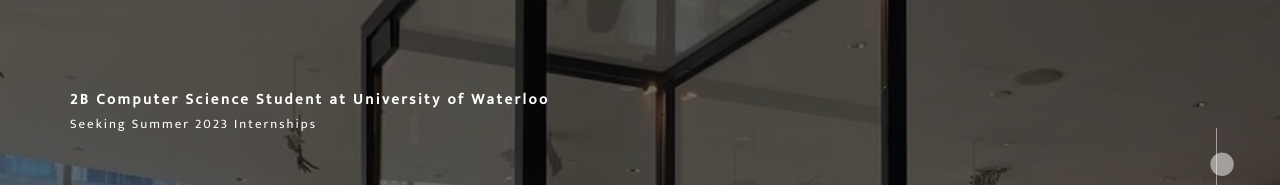
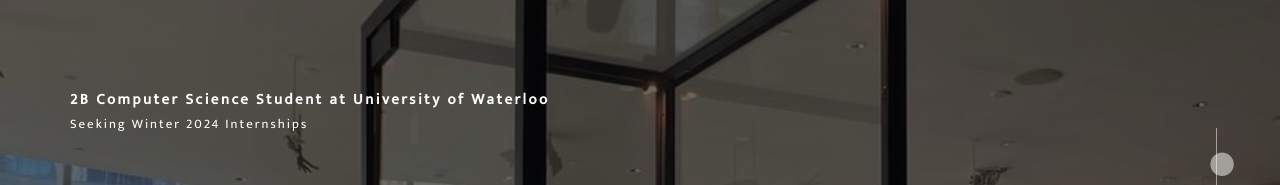
Before and after one commit to jodiezhuu/portfoliowebsiteV2, a React (Create React App) app: page / in a window 1280 px wide. Shown: the top 185 px of the page. Built offline with nearby package versions, Linux system fonts and the light colour scheme.

Commit message:
update job search description

```diff
--- a/src/pages/Home.js
+++ b/src/pages/Home.js
@@ -11,7 +11,7 @@
 			<body>
 				<img className = 'homeBackground' src={process.env.PUBLIC_URL + imgBackground}></img>
 				<h1 className = 'header'>2B Computer Science Student at University of Waterloo</h1>
-				<p className = 'subtitle'>Seeking Summer 2023 Internships</p>
+				<p className = 'subtitle'>Seeking Winter 2024 Internships</p>
 				<div>
 					<img className = 'logo' src={process.env.PUBLIC_URL + logoBackground}></img>
 					<img className = 'aboutMePic' src={process.env.PUBLIC_URL + '/imgs/aboutme.png'}></img>
```
